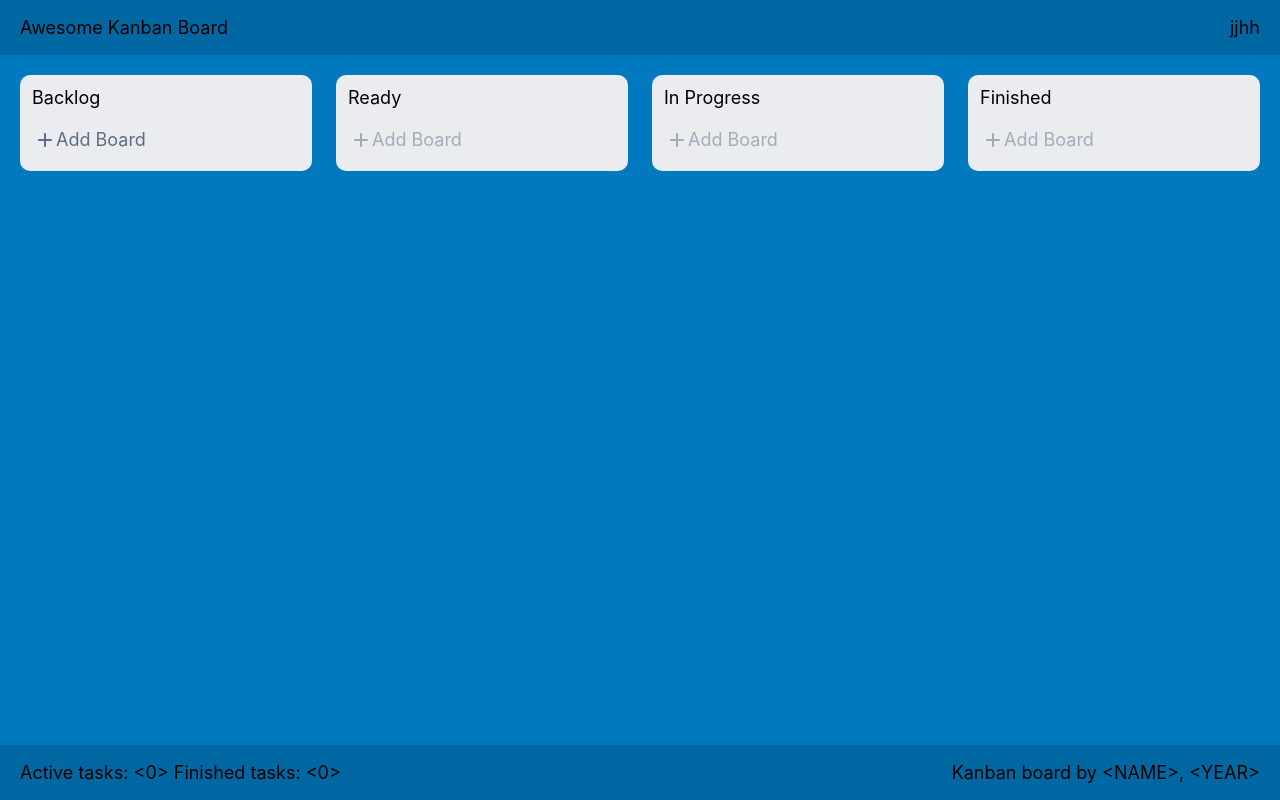
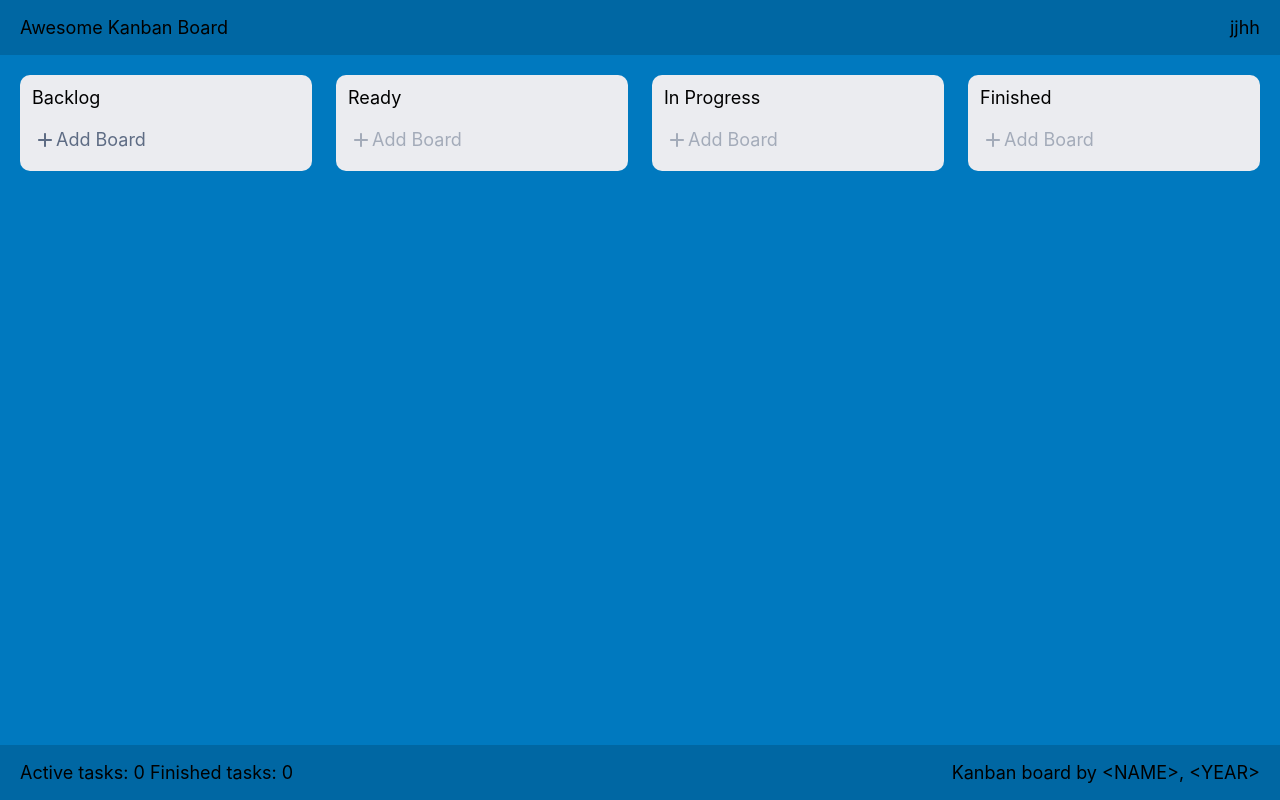
Before and after one commit to Vaycheslav2020/sf_kanban_board, a React (Create React App) app: page / in a window 1280 px wide. Built offline with nearby package versions, Linux system fonts and the light colour scheme; the HTML template or start-up script is replaced by a standard one.

Commit message:
add localStorage

```diff
--- a/src/App.js
+++ b/src/App.js
@@ -4,14 +4,17 @@ import "./App.scss";
 import Header from "./components/Header/Header";
 import Main from "./components/Main/Main";
 import Footer from "./components/Footer/Footer";
-import data from "./data-mock.json";
+import emptyData from "./data-mock.json";
 import { filterToMoveTask, addingTaskFunction } from "./utils";
+
+const initialData =
+  JSON.parse(window.localStorage.getItem("data")) || emptyData;
 
 class App extends React.Component {
   constructor(props) {
     super(props);
     this.state = {
-      data: data,
+      data: initialData,
       addingTask: false,
       movingTaskId: "",
       newTask: {
@@ -20,6 +23,11 @@ class App extends React.Component {
         description: "",
       },
     };
+  }
+
+  componentDidUpdate() {
+    const { data } = this.state;
+    window.localStorage.setItem("data", JSON.stringify(data));
   }
 
   onClick = (title, submit) => {
--- a/src/components/Footer/Footer.jsx
+++ b/src/components/Footer/Footer.jsx
@@ -4,8 +4,8 @@ const Footer = ({ active, finished }) => {
   return (
     <footer className="footer">
       <div className="task-info">
-        <span>Active tasks: &lt;{active}&gt; </span>
-        <span>Finished tasks: &lt;{finished}&gt;</span>
+        <span>Active tasks: {active} </span>
+        <span>Finished tasks: {finished}</span>
       </div>
       <div className="user-info">
         Kanban board by &lt;NAME&gt;, &lt;YEAR&gt;
```
